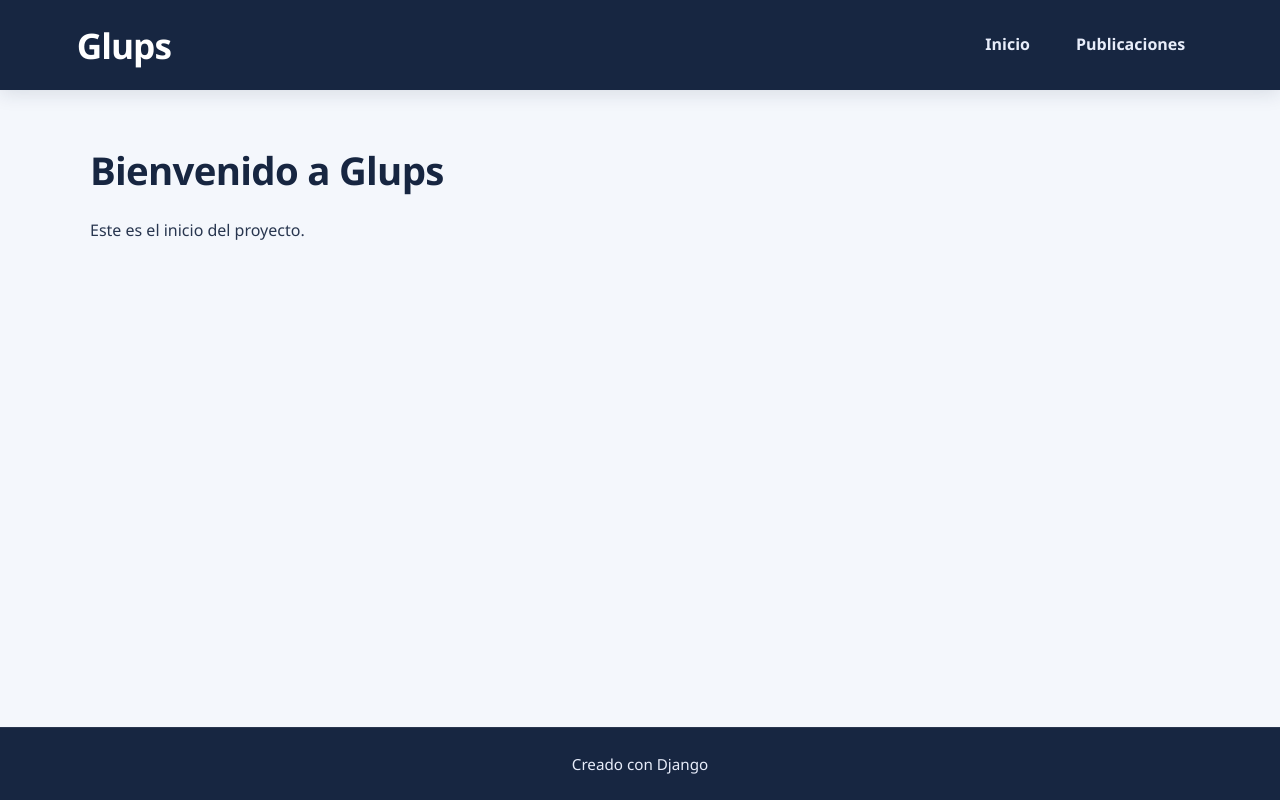
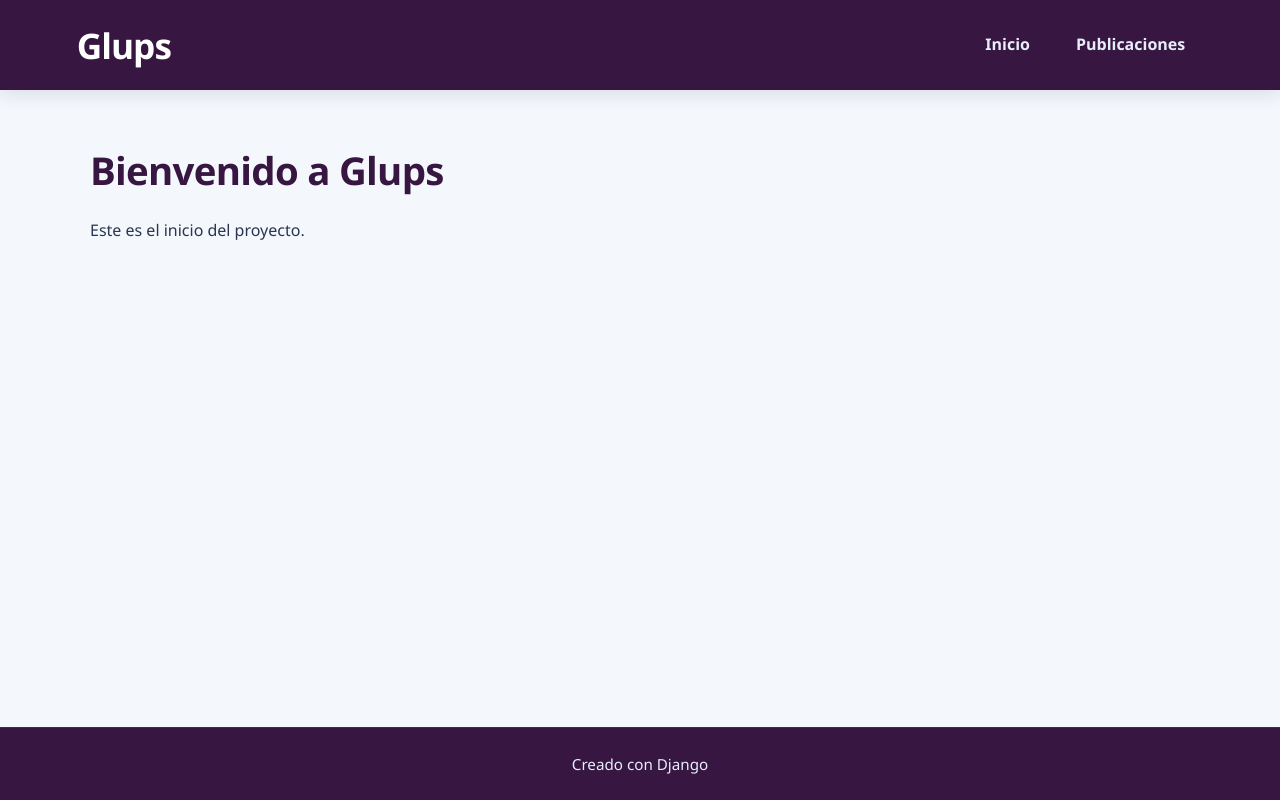
Before and after one commit to 3v3-education/practica_9, a Django app: page / in a window 1280 px wide. Run offline with Django 5.2, Linux system fonts and the light colour scheme.

Commit message:
Se modifico el color de la variable --color-dark

```diff
--- a/publicaciones/static/publicaciones/css/style.css
+++ b/publicaciones/static/publicaciones/css/style.css
@@ -6,7 +6,7 @@
 :root {
     --color-primary: #3867f5;
     --color-primary-hover: #2452df;
-    --color-dark: #172641;
+    --color-dark: #371741;
     --color-text: #28364f;
     --color-muted: #68758c;
     --color-background: #f4f7fc;
```
